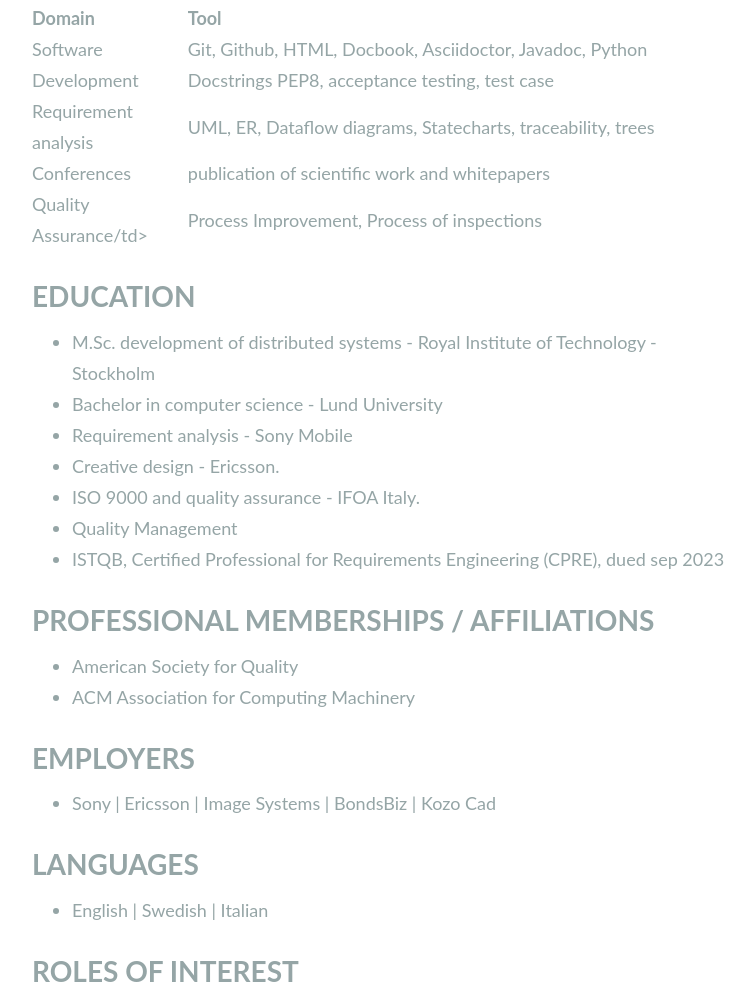
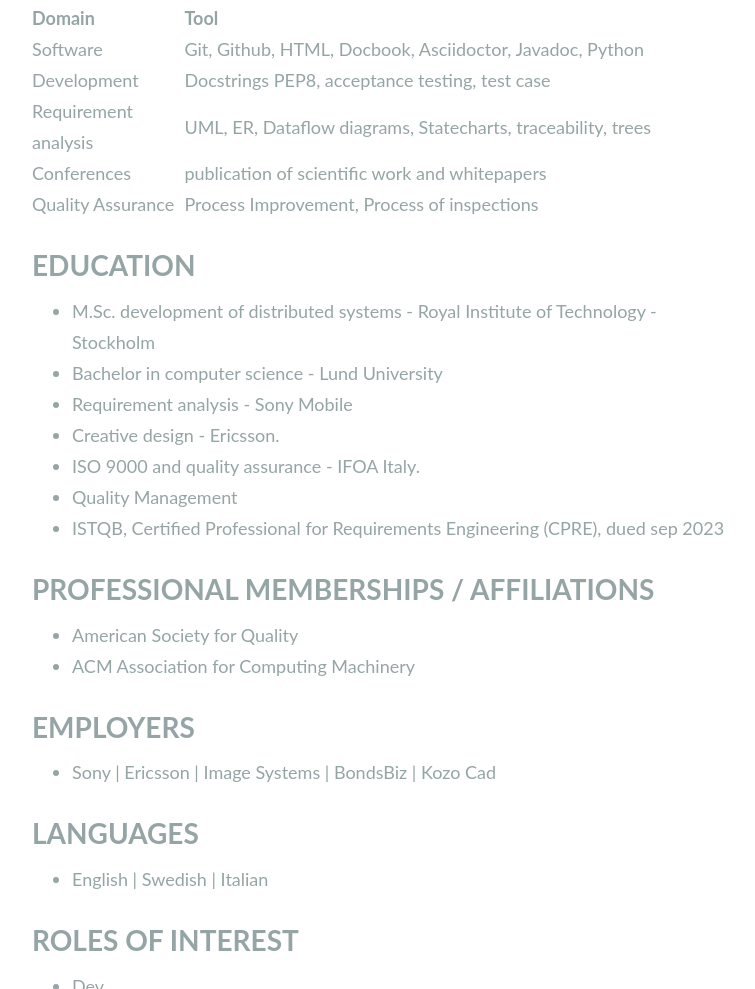
Before and after one commit to atdance/atdance.github.io, a plain HTML site: page dev.html in a window 1280 px wide. Shown: the part 1825-2814 px from the top of the page, without its empty margins (273-1028 px from the left). Drawn offline with nearby package versions, Linux system fonts and the light colour scheme; a web font is replaced by a local one.

Commit message:
Update dev.html

```diff
--- a/dev.html
+++ b/dev.html
@@ -136,7 +136,7 @@
 <tr><td>Software Development</td> <td>Git, Github, HTML, Docbook, Asciidoctor, Javadoc, Python Docstrings PEP8, acceptance testing, test case</td> </tr>
 <tr><td>Requirement analysis</td> <td>UML, ER, Dataflow diagrams, Statecharts, traceability, trees</td> </tr>
 <tr><td>Conferences</td> <td>publication of scientific work and whitepapers</td>  </tr>
-<tr><td>Quality Assurance/td> <td>Process Improvement, Process of inspections</td> </tr>
+<tr><td>Quality Assurance</td> <td>Process Improvement, Process of inspections</td> </tr>
 </tbody>
 </table>
 
```
